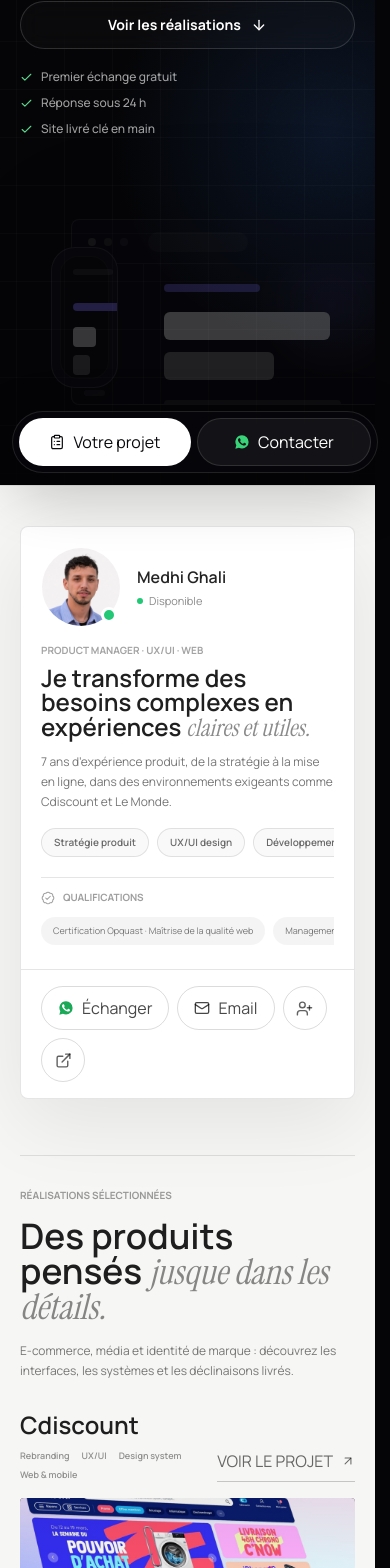
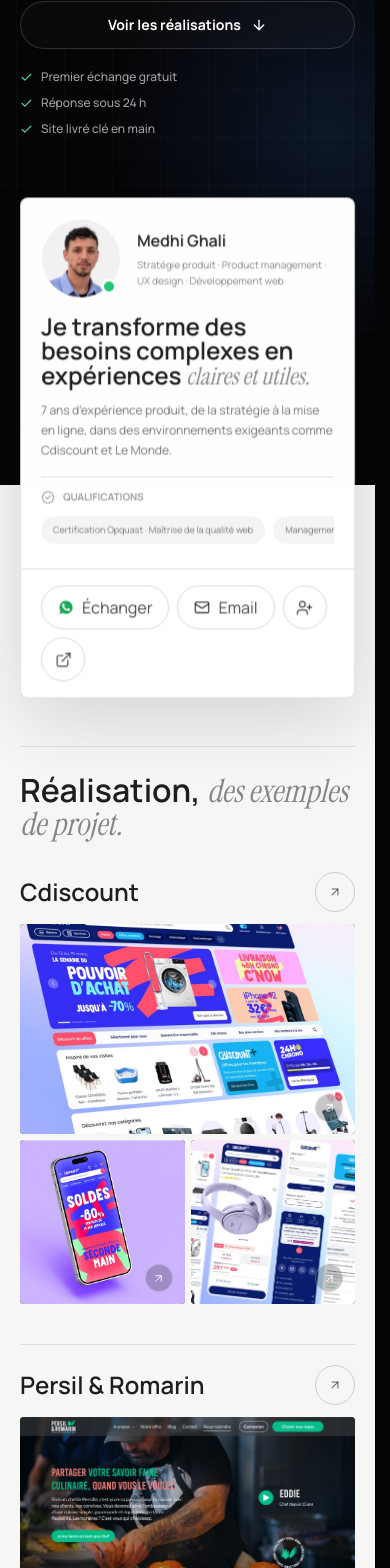
Before and after one commit to meedhy/mg-digital, a Next.js app: page / in a window 390 px wide. Shown: the part 359-1927 px from the top of the page. Built offline with nearby package versions, Linux system fonts and the light colour scheme.

Commit message:
Refine mobile proof and simplify offers

```diff
--- a/app/globals.css
+++ b/app/globals.css
@@ -271,6 +271,27 @@
   animation: project-preview-in 520ms var(--ease-premium) both;
 }
 
+@keyframes identity-card-reveal {
+  from {
+    opacity: 0.7;
+    transform: translate3d(0, 36px, 0) scale(0.975);
+  }
+  to {
+    opacity: 1;
+    transform: translate3d(0, 0, 0) scale(1);
+  }
+}
+
+@media (max-width: 767px) and (prefers-reduced-motion: no-preference) {
+  @supports (animation-timeline: view()) {
+    .identity-card-reveal {
+      animation: identity-card-reveal linear both;
+      animation-timeline: view();
+      animation-range: entry 0% entry 58%;
+    }
+  }
+}
+
 @media (prefers-reduced-motion: reduce) {
   .project-preview-in {
     animation: none;
--- a/components/sections/ExpertiseSection.tsx
+++ b/components/sections/ExpertiseSection.tsx
@@ -4,8 +4,6 @@
 import TrackedLink from "@/components/ui/TrackedLink";
 import WhatsAppIcon from "@/components/ui/WhatsAppIcon";
 import { whatsappHref } from "@/lib/contact";
-
-const expertise = ["Stratégie produit", "UX/UI design", "Développement web", "Delivery"];
 
 const qualifications = [
   "Certification Opquast · Maîtrise de la qualité web",
@@ -17,11 +15,14 @@
 
 export default function ExpertiseSection() {
   return (
-    <section id="realisations" className="border-y border-black/8 bg-[#f6f6f4] pb-16 pt-10 text-[#101014] md:py-20 lg:py-24">
+    <section
+      id="realisations"
+      className="relative z-30 -mt-72 border-b border-black/8 bg-[linear-gradient(to_bottom,transparent_0,transparent_18rem,#f6f6f4_18rem,#f6f6f4_100%)] pb-16 pt-0 text-[#101014] md:mt-0 md:border-y md:bg-[#f6f6f4] md:py-20 lg:py-24"
+    >
       <div className="page-shell">
         <div
           id="apropos"
-          className="overflow-hidden rounded-lg border border-black/10 bg-white text-[#101014] shadow-[0_24px_80px_rgba(5,5,10,0.08)]"
+          className="identity-card-reveal overflow-hidden rounded-lg border border-black/10 bg-white text-[#101014] shadow-[0_24px_80px_rgba(5,5,10,0.14)] md:shadow-[0_24px_80px_rgba(5,5,10,0.08)]"
         >
           <div className="grid gap-4 p-5 md:grid-cols-[auto_1fr] md:gap-x-8 md:p-8 lg:p-10">
             <div className="flex items-center gap-4 md:block">
@@ -39,29 +40,19 @@
               </div>
               <div className="md:mt-4">
                 <p className="text-base font-semibold text-black/86">Medhi Ghali</p>
-                <p className="mt-1 flex items-center gap-1.5 text-[11px] text-black/46">
-                  <span className="size-1.5 rounded-full bg-[#22c875]" />
-                  Disponible
+                <p className="mt-1 max-w-[210px] text-[10px] leading-4 text-black/46 md:text-[11px]">
+                  Stratégie produit · Product management · UX design · Développement web
                 </p>
               </div>
             </div>
 
             <div className="min-w-0 max-w-4xl">
-              <p className="text-[10px] font-bold uppercase text-black/36">Product Manager · UX/UI · Web</p>
-              <h2 className="mt-2 text-[1.5rem] font-semibold leading-[1.02] text-black/88 sm:text-3xl md:text-[3.2rem] lg:text-[3.7rem]">
+              <h2 className="text-[1.5rem] font-semibold leading-[1.02] text-black/88 sm:text-3xl md:text-[3.2rem] lg:text-[3.7rem]">
                 Je transforme des besoins complexes en expériences <span className="font-editorial font-normal italic text-black/46">claires et utiles.</span>
               </h2>
               <p className="mt-3 max-w-2xl text-xs leading-5 text-black/54 md:mt-5 md:text-base md:leading-7">
                 7 ans d’expérience produit, de la stratégie à la mise en ligne, dans des environnements exigeants comme Cdiscount et Le Monde.
               </p>
-
-              <div className="mt-4 flex gap-2 overflow-x-auto pb-1 [scrollbar-width:none] [&::-webkit-scrollbar]:hidden md:mt-5" aria-label="Expertises">
-                {expertise.map((item) => (
-                  <span key={item} className="shrink-0 rounded-full border border-black/10 bg-black/[0.025] px-3 py-1.5 text-[10px] font-semibold text-black/58">
-                    {item}
-                  </span>
-                ))}
-              </div>
 
               <div className="mt-4 border-t border-black/10 pt-3 md:mt-5 md:pt-4">
                 <div className="flex items-center gap-2 text-[10px] font-bold uppercase text-black/38">
@@ -122,18 +113,10 @@
           </div>
         </div>
 
-        <div className="mt-14 border-t border-black/10 pt-8 md:mt-24 md:pt-12">
-          <div className="grid gap-4 md:grid-cols-[1.15fr_0.85fr] md:items-end md:gap-12">
-            <div className="max-w-4xl">
-              <p className="text-[10px] font-bold uppercase text-black/38">Réalisations sélectionnées</p>
-              <h2 className="mt-4 text-[2.2rem] font-semibold leading-[0.98] text-black/88 md:text-[4rem] lg:text-[4.8rem]">
-                Des produits pensés <span className="font-editorial font-normal italic text-black/46">jusque dans les détails.</span>
-              </h2>
-            </div>
-            <p className="max-w-lg text-xs leading-5 text-black/52 md:text-base md:leading-7">
-              E-commerce, média et identité de marque&nbsp;: découvrez les interfaces, les systèmes et les déclinaisons livrés.
-            </p>
-          </div>
+        <div className="mt-12 border-t border-black/10 pt-7 md:mt-20 md:pt-10">
+          <h2 className="text-[2rem] font-semibold leading-[0.98] text-black/88 md:text-5xl">
+            Réalisation, <span className="font-editorial font-normal italic text-black/46">des exemples de projet.</span>
+          </h2>
 
           <ProjectShowcase />
         </div>
--- a/components/sections/FloatingNavbar.tsx
+++ b/components/sections/FloatingNavbar.tsx
@@ -21,9 +21,23 @@
 export default function FloatingNavbar() {
   const [scrolled, setScrolled] = useState(false);
   const [activeHref, setActiveHref] = useState("");
+  const [identityCardVisible, setIdentityCardVisible] = useState(false);
   const mobileLinksRef = useRef<HTMLDivElement>(null);
   const mobileLinkRefs = useRef<Array<HTMLAnchorElement | null>>([]);
-  const hideMobileContactBar = activeHref === "#realisations" || activeHref === "#offres" || activeHref === "#contact";
+  const hideMobileContactBar = identityCardVisible || activeHref === "#realisations" || activeHref === "#offres" || activeHref === "#contact";
+
+  useEffect(() => {
+    const identityCard = document.querySelector<HTMLElement>("#apropos");
+    if (!identityCard) return;
+
+    const observer = new IntersectionObserver(
+      ([entry]) => setIdentityCardVisible(entry.isIntersecting),
+      { threshold: 0.08 }
+    );
+
+    observer.observe(identityCard);
+    return () => observer.disconnect();
+  }, []);
 
   useEffect(() => {
     let animationFrame = 0;
--- a/components/sections/HeroExperience.tsx
+++ b/components/sections/HeroExperience.tsx
@@ -121,7 +121,7 @@
         <div
           ref={interfaceRef}
           aria-hidden="true"
-          className="pointer-events-none absolute bottom-20 right-[-8vw] z-10 aspect-[16/10] w-[86vw] max-w-[360px] origin-center transform-gpu opacity-25 sm:bottom-10 sm:right-[-2vw] sm:w-[64vw] sm:max-w-[520px] sm:opacity-35 md:bottom-[-5vh] md:right-[-8vw] md:w-[72vw] md:max-w-[980px] md:opacity-100 lg:right-0 lg:w-[62vw] xl:right-[2vw] xl:w-[54vw]"
+          className="pointer-events-none absolute bottom-20 right-[-8vw] z-10 hidden aspect-[16/10] w-[86vw] max-w-[360px] origin-center transform-gpu opacity-25 md:bottom-[-5vh] md:right-[-8vw] md:block md:w-[72vw] md:max-w-[980px] md:opacity-100 lg:right-0 lg:w-[62vw] xl:right-[2vw] xl:w-[54vw]"
           style={{ perspective: "1200px" }}
         >
           <div className="absolute inset-x-0 bottom-0 top-6 overflow-hidden rounded-lg border border-white/14 bg-[#0d0d14]/88 shadow-[0_40px_140px_rgba(0,0,0,0.7)] backdrop-blur-xl">
--- a/components/sections/ProjectShowcase.tsx
+++ b/components/sections/ProjectShowcase.tsx
@@ -252,23 +252,14 @@
 
   return (
     <article className="border-t border-black/10 pt-5 first:border-t-0 first:pt-0 md:pt-8">
-      <header className="mb-4 flex items-end justify-between gap-4 md:mb-6">
-        <div className="min-w-0">
-          <h3 className="text-2xl font-semibold leading-none text-black/88 md:text-4xl">{project.name}</h3>
-          <div className="mt-3 flex flex-wrap gap-x-3 gap-y-1.5">
-            {project.tags.map((tag) => (
-              <span key={tag} className="text-[9px] font-semibold text-black/42 md:text-[11px]">
-                {tag}
-              </span>
-            ))}
-          </div>
-        </div>
+      <header className="mb-3 flex items-center justify-between gap-4 md:mb-5">
+        <h3 className="text-2xl font-semibold leading-none text-black/88 md:text-4xl">{project.name}</h3>
         <button
           type="button"
           onClick={() => onOpen(0)}
-          className="group inline-flex min-h-10 shrink-0 items-center gap-2 border-b border-black/20 text-[10px] font-bold uppercase text-black/58 transition-colors hover:border-black hover:text-black"
+          aria-label={`Voir le projet ${project.name}`}
+          className="group grid size-10 shrink-0 place-items-center rounded-full border border-black/16 text-black/58 transition-colors hover:border-black hover:bg-black hover:text-white"
         >
-          Voir le projet
           <ArrowUpRight size={14} strokeWidth={1.8} className="transition-transform group-hover:-translate-y-0.5 group-hover:translate-x-0.5" />
         </button>
       </header>
@@ -303,10 +294,9 @@
                 className="object-cover transition duration-700 group-hover:scale-[1.025]"
                 style={{ objectPosition: image.previewPosition ?? "center" }}
               />
-              <span className="absolute inset-0 bg-gradient-to-t from-black/62 via-transparent to-black/8" />
-              <span className="absolute inset-x-3 bottom-3 flex items-end justify-between gap-3 text-white md:inset-x-4 md:bottom-4">
-                <span className="text-[9px] font-semibold leading-4 text-white/82 md:text-xs">{image.title}</span>
-                <span className="grid size-7 shrink-0 place-items-center rounded-full border border-white/28 bg-black/20 transition-colors group-hover:bg-white group-hover:text-black">
+              <span className="absolute inset-0 bg-black/0 transition-colors group-hover:bg-black/10" />
+              <span className="absolute bottom-3 right-3 text-white opacity-90 md:bottom-4 md:right-4">
+                <span className="grid size-7 place-items-center rounded-full border border-white/30 bg-black/24 transition-colors group-hover:bg-white group-hover:text-black">
                   <ArrowUpRight size={13} strokeWidth={1.8} />
                 </span>
               </span>
--- a/components/sections/ServicesOverview.tsx
+++ b/components/sections/ServicesOverview.tsx
@@ -32,16 +32,13 @@
   return (
     <section id="services" className="border-t border-white/8 bg-canvas-soft pb-6 pt-12 text-white md:pb-8 md:pt-20">
       <div className="page-shell">
-        <div className="grid gap-4 border-b border-white/10 pb-7 md:grid-cols-[0.9fr_1.1fr] md:items-end md:gap-16 md:pb-10">
-          <div>
+        <div className="border-b border-white/10 pb-7 md:pb-10">
+          <div className="max-w-5xl">
             <p className="section-label">Services</p>
-            <h2 className="mt-4 max-w-lg text-[2rem] font-semibold leading-[0.98] md:text-5xl">
-              Ce que je peux prendre <span className="font-editorial font-normal italic text-white/58">en charge.</span>
+            <h2 className="mt-4 text-[2rem] font-semibold leading-[0.98] md:text-5xl">
+              Un accompagnement continu, <span className="font-editorial font-normal italic text-white/58">jusqu’au site en ligne.</span>
             </h2>
           </div>
-          <p className="max-w-xl text-sm leading-6 text-white/56 md:text-lg md:leading-8">
-            Un accompagnement continu, de la clarification du besoin jusqu’au site en ligne.
-          </p>
         </div>
 
         <div className="grid grid-cols-2 border-b border-white/10 md:grid-cols-4">
```
Also changed, not shown: components/sections/OffersExperience.tsx (+8 -115 lines).
